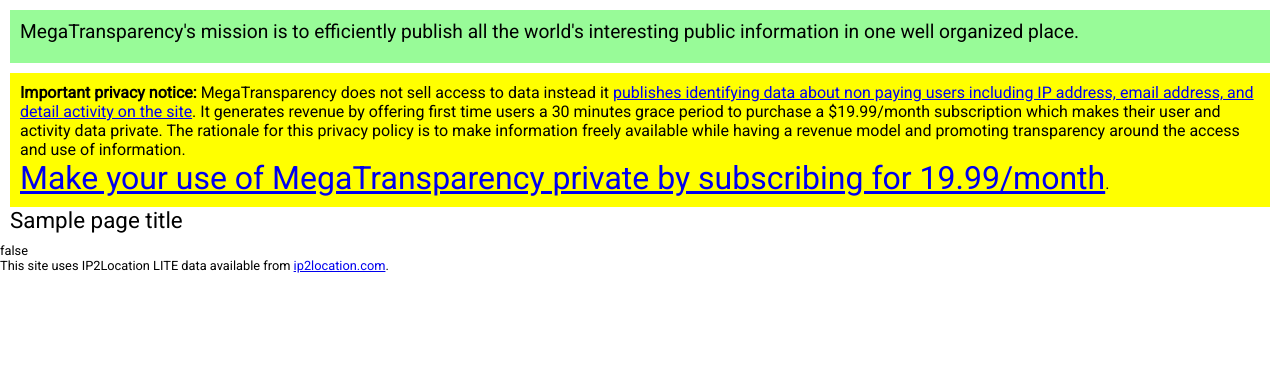
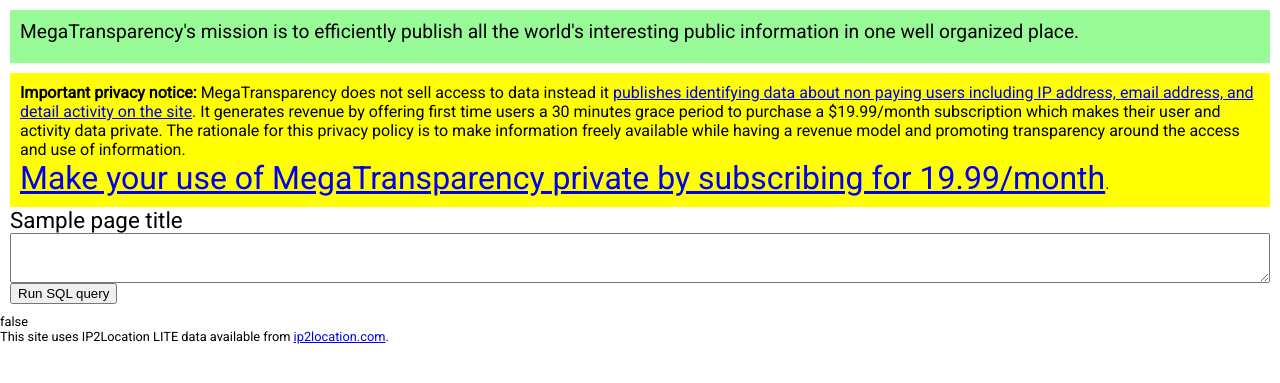
Before and after one commit to MegaTransparency/MegaTransparency, a Python web app: template templates/index.html in a window 1280 px wide. Shown: the part 61-444 px from the top of the page. Run offline with Jinja, Linux system fonts and the light colour scheme; the template is opened without the code that fills it: most values are stand-ins (such as "Sample title", 1, 10 or a date in 2020); some libraries are stand-ins or nearby versions.

Commit message:
misc changes

```diff
--- a/app.py
+++ b/app.py
@@ -144,9 +144,6 @@
             redirect(url_for('login'))
     session['oauth_id'] = oauth_data['id']
     next = request.args.get('next', '/')
-    if next.startswith('https://'):
-        import urllib
-        #next = next + '?' + urllib.urlencode({'access_token': access_token, 'session_uuid': session_uuid})
     return redirect(next)
 
 
--- a/static/css/main.css
+++ b/static/css/main.css
@@ -40,3 +40,4 @@
     text-decoration:none;
 }
 .account_links {float:right}
+#sql_query {width:100%;height:50px;}
--- a/static/js/main.js
+++ b/static/js/main.js
@@ -34,11 +34,17 @@
     $(document).mousemove(debounce(250, function(event) {
         mouse_locations.push({'x': event.pageX, 'y': event.pageY})
     }));
+    Vue.component('mttable', {
+        delimiters: ['${', '}'],
+            template: '#table-template',
+        props: ['data', 'columns', 'rows']
+        });
     var app = new Vue({
       el: '#app',
       data: {
         message: 'Hello Vue!',
-          is_logged_in: false
+          is_logged_in: false,
+          table_data: {},
       },
       delimiters: ['${', '}'],
       created: function() {
@@ -46,6 +52,13 @@
           $.get('/api/is_logged_in', function(data) {
               app.is_logged_in=data.is_logged_in
           })
-      }
+      },
+        methods: {'run_sql_query': function() {
+            url = 'https://megatransparency.com/api/query_public_data?sql='+encodeURIComponent($('#sql_query').val());
+            $.get(url, function(data) {
+                app.$set(app, 'table_data', Object.assign({}, app.table_data, data));
+            })
+
+        }}
     })
 });
--- a/templates/index.html
+++ b/templates/index.html
@@ -60,11 +60,32 @@
             <h2>
                 {{ page_title }}
             </h2>
+            <textarea id="sql_query"></textarea><Button id="run_sql_query" v-on:click="run_sql_query">
+            Run SQL query</Button>
+            <div v-if="table_data">
+
+
+            <mttable :data="table_data" :columns="table_data.columns" :rows="table_data.data">
+
+            </mttable></div>
         </div>
        ${is_logged_in}
             <div id="footer">
                 This site uses IP2Location LITE data available from <a href="http://www.ip2location.com">ip2location.com</a>.
             </div>
         </div>
+        <template id="table-template"><div>
+
+
+            <p v-if="data.error">
+                ${data.error}
+            </p>
+        <table>
+        <tr><th v-for="column in columns">${column.name}</th></tr>
+            <tr v-for="row in rows">
+                <td v-for="column in columns" style="background:red">${ row[column.name] }</td>
+            </tr>
+            </table> </div>
+    </template>
     </body>
 </html>
```
